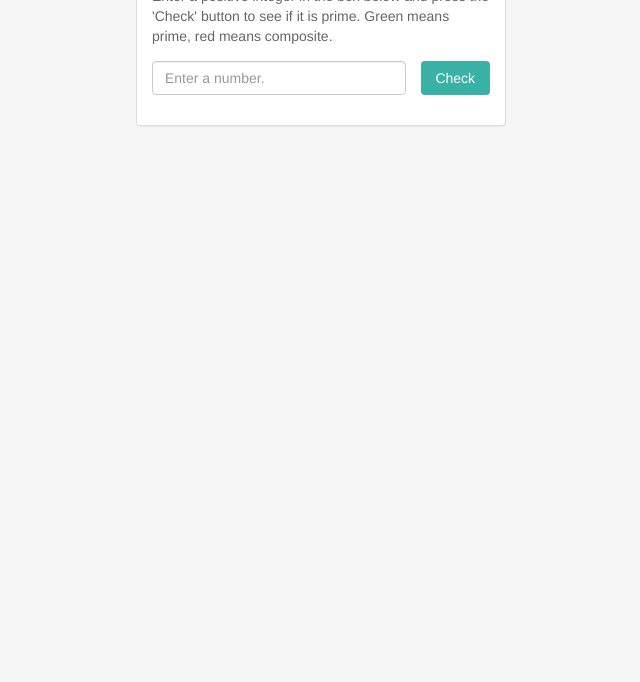
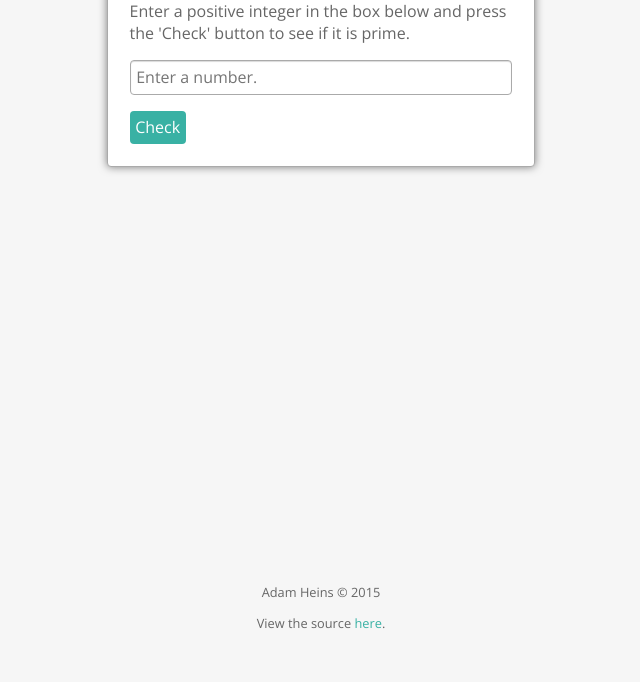
Before and after one commit to adamheins/PrimalityChecker, a plain HTML site: page index.html in a window 1280 px wide. Shown: the part 118-800 px from the top of the page, without its empty margins (319-959 px from the left). Drawn offline with nearby package versions, Linux system fonts and the light colour scheme.

Commit message:
Vigorous rewrite to make everything look nicer.

```diff
--- /dev/null
+++ b/css/primality.css
@@ -0,0 +1,142 @@
+/**
+ * Style sheet for Primality Checker.
+ *
+ * @author Adam Heins
+ */
+
+html {
+  font-size: 16px;
+}
+
+body {
+  background-color: #f6f6f6;
+  font-family: 'Open Sans', sans-serif;
+  font-size: 1rem;
+  font-weight: 400;
+}
+
+.container {
+  box-sizing: border-box;
+  margin: 0 auto;
+  min-height: 100%;
+  position: relative;
+  padding-bottom: 9rem;
+  width: 460px;
+}
+
+@media (max-width: 460px) {
+  html { font-size: 13px; }
+  .container { width: 370px; }
+}
+
+@media (max-width: 370px) {
+  html { font-size: 11px; }
+  .container { width: 315px; }
+}
+
+@media (max-width: 315px) {
+  html { font-size: 10px; }
+  .container { width: 280px; }
+}
+
+.panel {
+  background-color: #fff;
+  border: 1px solid #aaa;
+  border-radius: 4px;
+  box-shadow:0 0 8px 0 rgba(0, 0, 0, 0.5);
+  display: inline-block;
+  margin: 1rem;
+  padding: 1.35rem;
+  text-align: left;
+}
+
+.title {
+  font-size: 2.5rem;
+  margin-bottom: 5px;
+  color: #666;
+}
+
+.description {
+  color: #666;
+  font-weight: 300;
+  margin-bottom: 0;
+  margin-top: 1rem;
+}
+
+button {
+  background-color: #39b1a4;
+  border: none;
+  border-radius: 4px;
+  color: white;
+  cursor: pointer;
+  font-family: 'Open Sans', sans-serif;
+  font-size: 1rem;
+  padding: 0.35rem;
+  transition: background 0.5s ease;
+}
+
+button:hover {
+  background-color: #48e5d4;
+}
+input {
+  border: 1px solid #aaa;
+  border-radius: 4px;
+  box-shadow: inset 0 1px 1px rgba(0, 0, 0, 0.15);
+  box-sizing: border-box;
+  color: #333;
+  display: block;
+  font-family: 'Open Sans', sans-serif;
+  font-size: 1rem;
+  margin: auto;
+  margin-bottom: 1rem;
+  margin-top: 1rem;
+  padding: 0.35rem;
+  width: 100%;
+}
+
+input:focus {
+  border-color: #39b1a4;
+  box-shadow: inset 0 1px 1px rgba(0, 0, 0, 0.075), 0 0 8px rgba(102, 175, 233, 0.6);
+  outline: 0;
+}
+
+#message {
+  border: 1px solid #aaa;
+  color: #333;
+  float: right;
+  padding: 0.35rem;
+  border-radius: 4px;
+}
+
+a {
+  color: #39b1a4;
+  text-decoration: none;
+  transition: color 0.5s ease;
+}
+
+a:hover {
+  color: #48e5d4 !important;
+}
+
+.footer {
+  color: #666;
+  font-family: 'Open Sans', sans-serif;
+  position: absolute;
+  bottom: 0;
+  left: 0;
+  right: 0;
+  height: 7rem;
+  margin: auto;
+  text-align: center;
+}
+
+.footer p {
+  font-size: 0.8rem;
+  margin-bottom: 0.4rem;
+  margin-top: 0.4rem;
+}
+
+.footer .copyright {
+  margin-bottom: 0.8rem;
+  margin-top: 0.8rem;
+}
--- a/index.html
+++ b/index.html
@@ -9,36 +9,35 @@
 
     <title>Primality Checker</title>
 
-    <link rel="icon" href="res/ico/icon.png">
-    <link rel="stylesheet" href="https://maxcdn.bootstrapcdn.com/bootstrap/3.2.0/css/bootstrap.min.css">
-    <link rel="stylesheet" href="res/css/primality.css">
+    <link rel="icon" href="favicon.ico">
+    <link href='http://fonts.googleapis.com/css?family=Open+Sans:300,400' rel='stylesheet'>
+    <link rel="stylesheet" href="css/primality.css">
   </head>
   <body>
     <div class="container">
-      <div class="panel panel-default">
-        <div class="panel-body">
-          <div id="title">Primality Checker</div>
-          <p id="description">
-          Enter a positive integer in the box below and press the 'Check'
-          button to see if it is prime. Green means prime, red means composite.
-          </p>
-          <form class="form-horizontal" role="form">
-            <div class="form-group">
-              <label class="sr-only" for="message">Number</label>
-              <div id="message-wrapper" class="col-sm-9 col-xs-8">
-                <input id="number" class="form-control" placeholder="Enter a number.">
-              </div>
-              <div id="button-wrapper" class="col-sm-3 col-xs-4">
-                <button id="check" type="button" class="btn btn-sexy">Check</button>
-              </div>
-            </div>
-          </form>
+      <div class="panel">
+        <div class="title">Primality Checker</div>
+        <p class="description">
+        Enter a positive integer in the box below and press the 'Check'
+        button to see if it is prime.
+        </p>
+        <div>
+          <input id="number" placeholder="Enter a number.">
+        </div>
+        <div>
+          <button id="check" type="button">Check</button>
+          <span id="message"></span>
         </div>
       </div>
     </div>
 
+    <div class="footer">
+      <p class="copyright">Adam Heins &copy; 2015</p>
+      <p>View the source <a href="https://github.com/adamheins/primality-checker">here</a>.</p>
+    </div>
+
     <script src="https://ajax.googleapis.com/ajax/libs/jquery/1.11.1/jquery.min.js"></script>
-    <script src="res/js/biginteger.min.js"></script>
-    <script src="res/js/primality.js"></script>
+    <script src="js/biginteger.min.js"></script>
+    <script src="js/primality.js"></script>
   </body>
 </html>
--- a/res/js/primality.js
+++ b/js/primality.js
@@ -57,25 +57,27 @@ function isDigit(ch) {
 
 
 $(document).ready(function() {
+    $('#message').hide();
 
     // Ensure only numbers are entered.
-    $('#number').keypress(function(event){
-        validateNumericKeyInput(event);
+    $('#number').on('keydown', function(e){
+        validateNumericKeyInput(e);
 
         // If enter was pressed, fire a click event on the 'Check' button.
-        if (event.which === 13) {
+        if (e.which === 13) {
             $(id).change();
             $('#check').click();
         }
     });
 
     // Respond to 'Check' button being pressed.
-    $('#check').click(function() {
+    $('#check').on('click', function() {
         var value = $('#number').val();
 
         // If the value is empty, do nothing and return.
-        if (value === '')
+        if (value === '') {
             return;
+        }
 
         // Remove non-numeric digits from the string. This allows users to include common delimiters
         // such as spaces or commas without affecting the result.
@@ -85,10 +87,11 @@ $(document).ready(function() {
         var number = new BigInteger(value);
 
         // Check primality and print corresponding message.
+        $('#message').show();
         if (number.isPrime()) {
-            $('#number').removeClass('not-prime').addClass('is-prime');
+            $('#message').text('Prime');
         } else {
-            $('#number').removeClass('is-prime').addClass('not-prime');
+            $('#message').text('Not Prime');
         }
     });
 });
--- a/res/css/primality.css
+++ /dev/null
@@ -1,75 +0,0 @@
-/**
- * Style sheet for Primality Checker.
- *
- * @author Adam Heins
- */
-
-body {
-  background-color: #f6f6f6;
-}
-
-.panel {
-  display: inline-block;
-  margin-top: 20px;
-}
-
-#button-wrapper {
-  padding-left: 7.5px;
-}
-
-#message-wrapper {
-  padding-right: 7.5px;
-}
-
-#message {
-  cursor: default;
-  background-color: white;
-}
-
-#title {
-  font-size: 3rem;
-  margin-bottom: 5px;
-  color: #666;
-}
-
-#description {
-  margin-bottom: 15px;
-  color: #666;
-}
-
-#check {
-  width: 100%;
-  background-color: #39b1a4;
-  color: white;
-}
-
-.container {
-  box-sizing: border-box;
-  width: 400px;
-  margin: auto;
-  margin-top: 20px;
-}
-
-@media (max-width:400px) {
-  .container {
-    width: 100%;
-  }
-}
-
-.is-prime {
-  background-color: #d6ffad;
-  border-color: #b4ff69;
-}
-
-.is-prime:focus {
-  border-color: #b4ff69;
-}
-
-.not-prime {
-  background-color: #ffadad;
-  border-color: #fc6f6f;
-}
-
-.not-prime:focus {
-  border-color: #fc6f6f;
-}
```
Also changed, not shown: favicon.ico (renamed from res/ico/icon.png), js/biginteger.min.js (renamed from res/js/biginteger.min.js).
